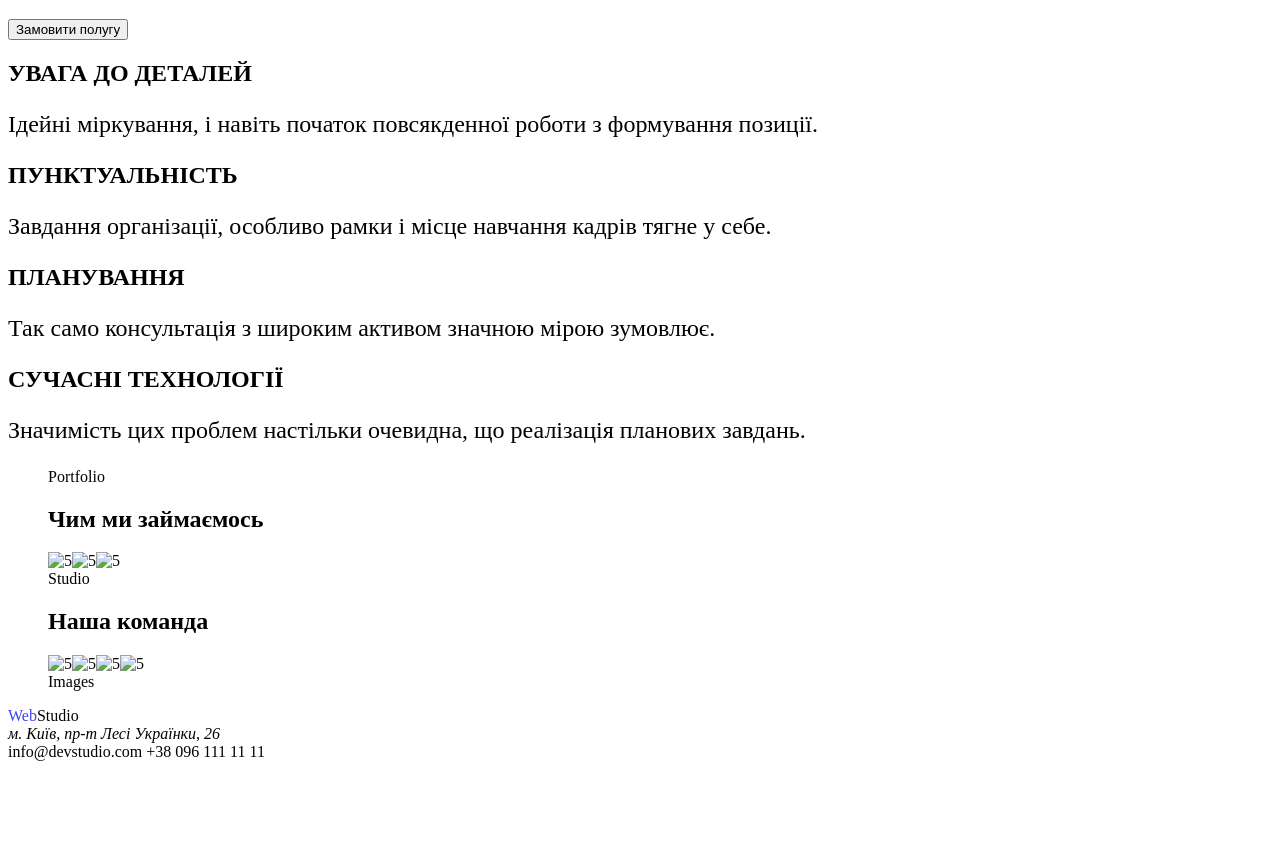
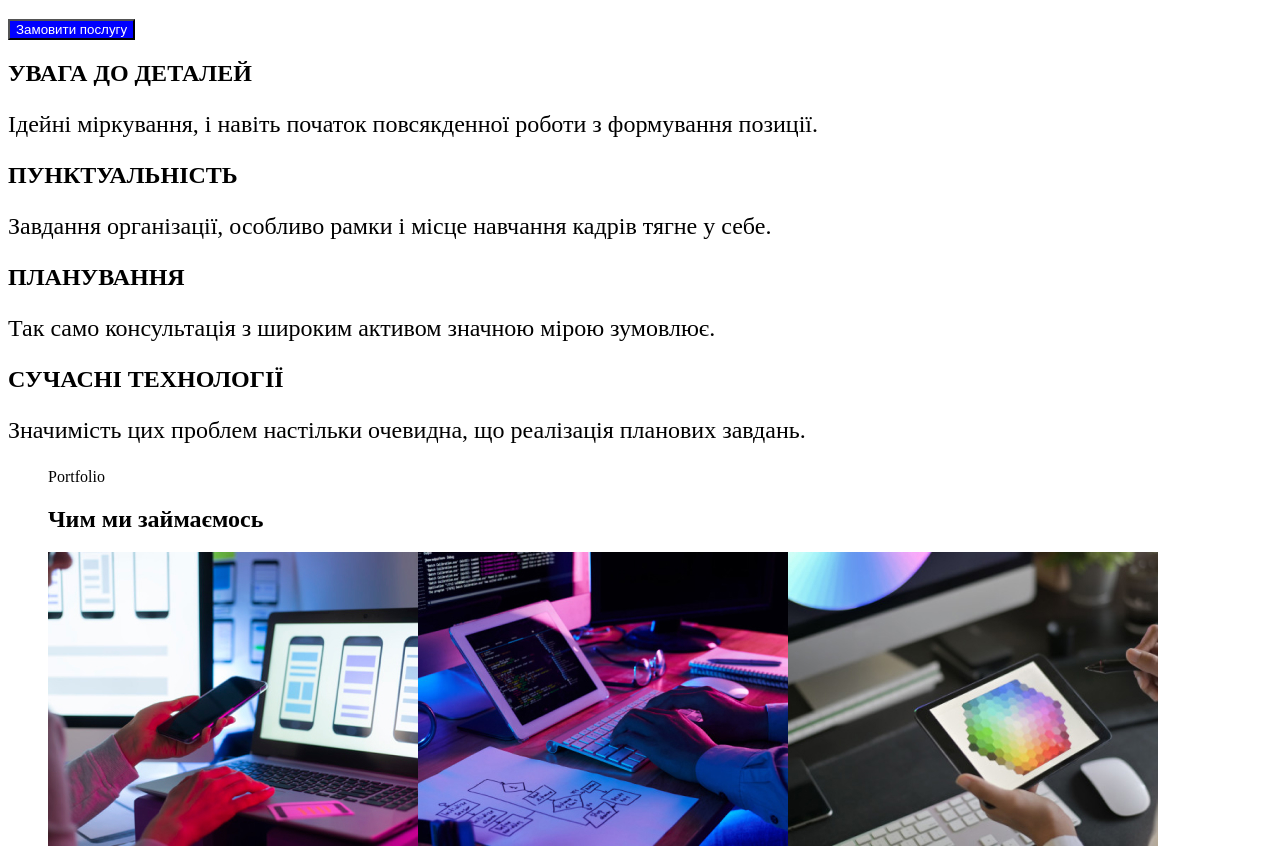
Before and after one commit to Makarchichek/DZ_7.3, a plain HTML site: page index.html in a window 1280 px wide. Shown: the part 526-1374 px from the top of the page. Before the commit the page ends 1295 px from the top, so only its background shows below. Drawn offline with Linux system fonts and the light colour scheme.

Commit message:
Abodi0_0

```diff
--- a/css/styles.css
+++ b/css/styles.css
@@ -16,3 +16,10 @@ p{
   .list .d{
     color: chartreuse;
   }
+  button{
+    color: white;
+    background-color: blue;
+  }
+  footer{
+    background-color: grey;
+  }
--- a/index.html
+++ b/index.html
@@ -53,7 +53,7 @@
     </header>
     <main>
         <h1>Ефективні рішення для вашого бізнесу</h1>
-        <button>Замовити полугу</button>
+        <button>Замовити поcлугу</button>
         <h2>УВАГА ДО ДЕТАЛЕЙ</h2>
         <p>Ідейні міркування, і навіть початок повсякденної роботи з формування позиції.</p>
         <h2>ПУНКТУАЛЬНІСТЬ</h2>
@@ -64,9 +64,9 @@
         <p>Значимість цих проблем настільки очевидна, що реалізація планових завдань.</p>
         <section><ul><section id="Portfolio">Portfolio</section>
             <h2>Чим ми займаємось</h2>
-                <img src="./images/blog/studio_1.jpg" alt="5"><img src="./images/blog/studio_2.jpg" alt="5"><img src="./images/blog/studio_3.jpg" alt="5"><section id="Studio">Studio</section>
+                <img src="./images/studio_1.jpg" alt="5"><img src="./images/studio_2.jpg" alt="5"><img src="./images/studio_3.jpg" alt="5"><section id="Studio">Studio</section>
             <h2>Наша команда</h2>
-            <img src="./images/blog/box_4.jpg" alt="5"><img src="./images/blog/box_5.jpg" alt="5"><img src="./images/blog/box_6.jpg" alt="5"><img src="./images/blog/box_7.jpg" alt="5">
+            <img src="./images/box_4.jpg" alt="5"><img src="./images/box_5.jpg" alt="5"><img src="./images/box_6.jpg" alt="5"><img src="./images/box_7.jpg" alt="5">
                 <section id="Images">Images</section>
         </ul>
     </main>
```
Also changed, not shown: images/box_4.jpg (added), images/box_5.jpg (added), images/box_6.jpg (added), images/box_7.jpg (added), images/studio_1.jpg (added), images/studio_2.jpg (added), images/studio_3.jpg (added).
